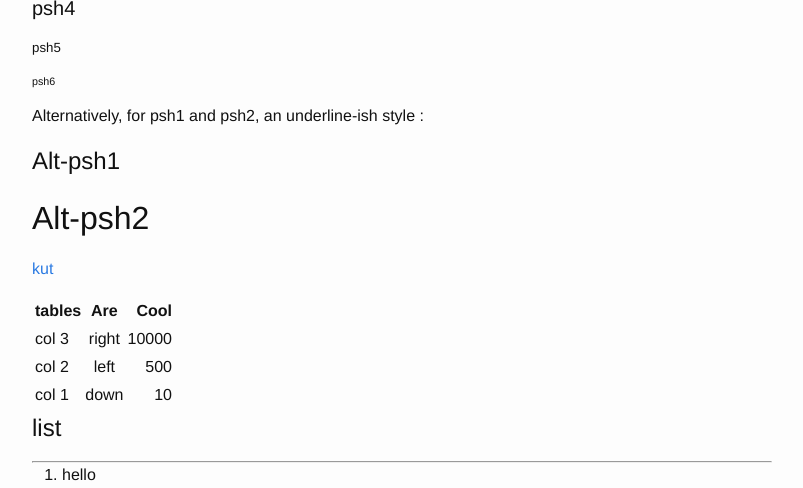
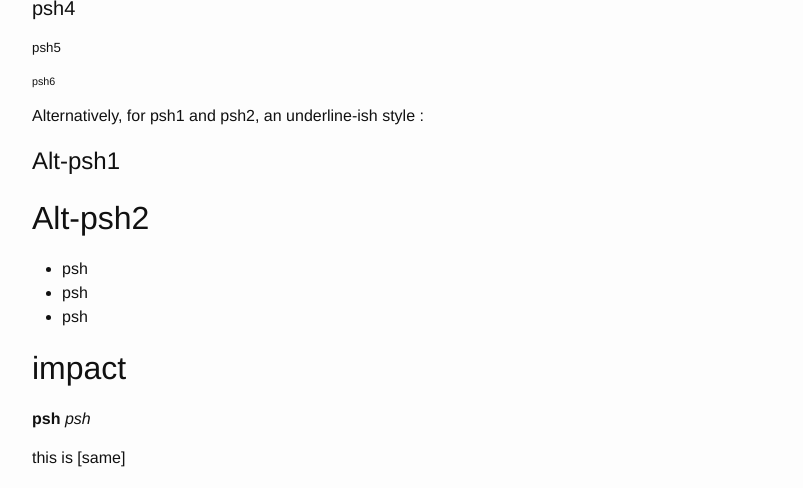
Before and after one commit to kutchoiwjun92/kutchoiwjun92.github.com, a Jekyll site: the page built from _posts/2015-05-13-psh.md, in a window 1280 px wide and 1400 px high, scrolled down 375 px. Shown: the top 488 px of the window, without its empty margins (238-1041 px from the left). Built offline with Jekyll 4.4.1, drawn with Linux system fonts in a browser that asks for light colours; some of the changed text lies outside the part shown.

Commit message:
Update 2015-05-13-psh.md

```diff
--- a/_posts/2015-05-13-psh.md
+++ b/_posts/2015-05-13-psh.md
@@ -19,7 +19,21 @@
 Alt-psh2
 ------
 
+* psh
++ psh
+- psh
+
+##  impact
+
+**psh**
+*psh*
+
+this is [same]
+
+[same] : portal.kut.ac.kr
 [kut](http://portal.kut.ac.kr)
+
+![alt text](https://github.com/adam-p/markdown-here/raw/master/src/common/images/icon48.png "Logo Title text 1")
 
 |tables |Are  |Cool |
 |-------|:---:|----:|
@@ -35,3 +49,8 @@
 1. Parkseongho
 --1. bye.
 4. see you again.
+
+>psh
+>>psh
+>* psh
+>-psh
```
